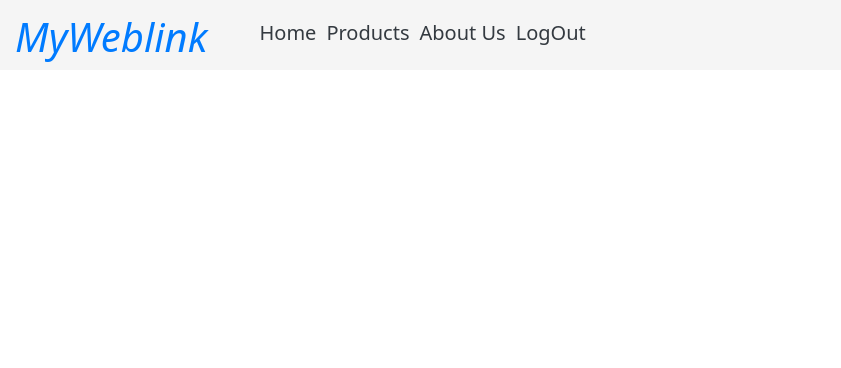
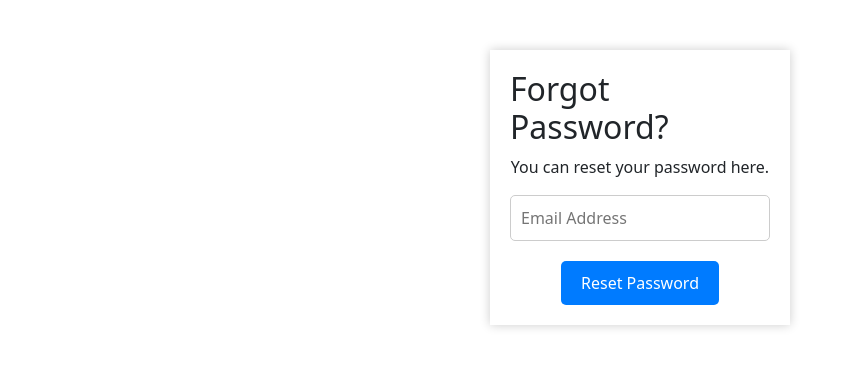
Before and after one commit to Shivarajkumar456/react-expense-tracker-signup, a React (Create React App) app: page /forgot-password in a window 1280 px wide. Shown: the top 368 px of the page, without its empty margins (0-841 px from the left). Built offline with nearby package versions, Linux system fonts and the light colour scheme.

Commit message:
Forgot password fuctionality added

```diff
--- a/src/App.js
+++ b/src/App.js
@@ -4,27 +4,35 @@ import NavbarComponent from './Components/Navbar/Navbar';
 import SignUpPage from './pages/SignUpPage';
 import HomePage from './pages/HomePage';
 import UpdatePage from './pages/UpdatePage';
+import ForgotPassword from './Components/ForgotPswd/ForgotPswd';
 
 function App() {
   return (
     <Router>
-      <NavbarComponent />
       <Switch>
         <Route exact path="/">
           {/* Home page component goes here */}
+          <NavbarComponent />
           <SignUpPage />
         </Route>
         <Route exact path="/home">
+        <NavbarComponent />
           <HomePage />
         </Route>
         <Route exact path="/update">
+        <NavbarComponent />
           <UpdatePage />
         </Route>
         <Route exact path="/products">
+        <NavbarComponent />
           {/* Products page component goes here */}
         </Route>
         <Route exact path="/about-us">
+        <NavbarComponent />
           {/* About Us page component goes here */}
+        </Route>
+        <Route exact path="/forgot-password">
+        <ForgotPassword />
         </Route>
       </Switch>
     </Router>
--- /dev/null
+++ b/src/Components/ForgotPswd/ForgotPswd.css
@@ -0,0 +1,55 @@
+.forgot-password-container {
+    display: flex;
+    flex-direction: column;
+    align-items: center;
+    margin-top: 50px;
+  }
+
+  h2 {
+    font-size: 28px;
+    font-weight: bold;
+    margin-bottom: 20px;
+  }
+
+  .forgot-password-container form {
+    display: flex;
+    flex-direction: column;
+    align-items: center;
+    width: 300px;
+    padding: 20px;
+    background-color: #fff;
+    box-shadow: 0px 0px 10px rgba(0, 0, 0, 0.2);
+  }
+
+  .forgot-password-container label {
+    font-size: 18px;
+    margin-bottom: 10px;
+  }
+
+  .forgot-password-container input {
+    width: 100%;
+    padding: 10px;
+    margin-bottom: 20px;
+    border-radius: 5px;
+    border: 1px solid #ccc;
+  }
+
+  .forgot-password-container button[type="submit"] {
+    background-color: #007bff;
+    color: #fff;
+    border: none;
+    padding: 10px 20px;
+    border-radius: 5px;
+    cursor: pointer;
+    transition: background-color 0.3s ease-in-out;
+  }
+
+  .forgot-password-container button[type="submit"]:hover {
+    background-color: #0069d9;
+  }
+
+  .message {
+    margin-top: 20px;
+    font-size: 16px;
+    color: #007bff;
+  }
--- /dev/null
+++ b/src/Components/ForgotPswd/ForgotPswd.js
@@ -0,0 +1,51 @@
+import { useRef } from 'react';
+import { useHistory } from 'react-router-dom';
+import './ForgotPswd.css';
+const ForgotPassword = () => {
+    const emailRef= useRef();
+    const history = useHistory();
+    const forgotPasswordHandler=async(event)=>{
+        event.preventDefault();
+        try{
+          const res = await fetch('https://identitytoolkit.googleapis.com/v1/accounts:sendOobCode?key=AIzaSyAGhMOoCkZh2xzJ3X_mtq7XNf2z2AOvrrQ',
+          {
+            method:'POST',
+            headers :{
+                'Content-Type':'application/json'
+            },
+            body : JSON.stringify({
+                requestType:"PASSWORD_RESET",
+                email:emailRef.current.value
+            })
+          })
+
+          const data = await res.json()
+          if(res.ok){
+            history.replace('/')
+            console.log(data)
+          }else{
+            throw data.error
+          }
+        }catch(error){
+            console.log(error.message)
+        }
+
+    }
+    return (
+        <div className="forgot-password-container">
+          <form onSubmit={forgotPasswordHandler}>
+          <h2>Forgot Password?</h2>
+          <p>You can reset your password here.</p>
+            <input
+              type="email"
+              id="email"
+              placeholder='Email Address'
+              ref={emailRef}
+            />
+            <button type="submit">Reset Password</button>
+          </form>
+        </div>
+      );
+}
+
+export default ForgotPassword;
--- a/src/Components/SignUp/SignUp.js
+++ b/src/Components/SignUp/SignUp.js
@@ -1,5 +1,5 @@
 import React, {useState, useRef, Fragment, useContext} from 'react';
-import { useHistory } from 'react-router-dom';
+import { Link, useHistory } from 'react-router-dom';
 import AuthContext from '../../store/auth-context';
 import './SignUp.css';
 
@@ -62,6 +62,9 @@ function SignUp() {
         history.replace("/")
      })
   }
+  const forgotpswdHandler = ()=> {
+    return history.replace('/forgot-password');
+  }
   return (
     <Fragment>
     <div className="signup">
@@ -72,7 +75,7 @@ function SignUp() {
         ="password" name="password" placeholder='Password' ref={passwordRef} required />
         {!isLogin && <input type="password" id="confirm-password" name="confirm-password" ref={confirmPasswordRef} placeholder='Confirm Password' required />}
         <button type="submit" className="btn-primary">{isLogin ? 'Sign In': 'Sign Up'}</button>
-        {isLogin && <p className='login-prompt '><a href='forgetpassword'>Forget password?</a></p>}
+        {isLogin && <p className='login-prompt '><Link onClick={forgotpswdHandler}>Forget password?</Link></p>}
 
       </form>
       <div className='isLogin'>
```
